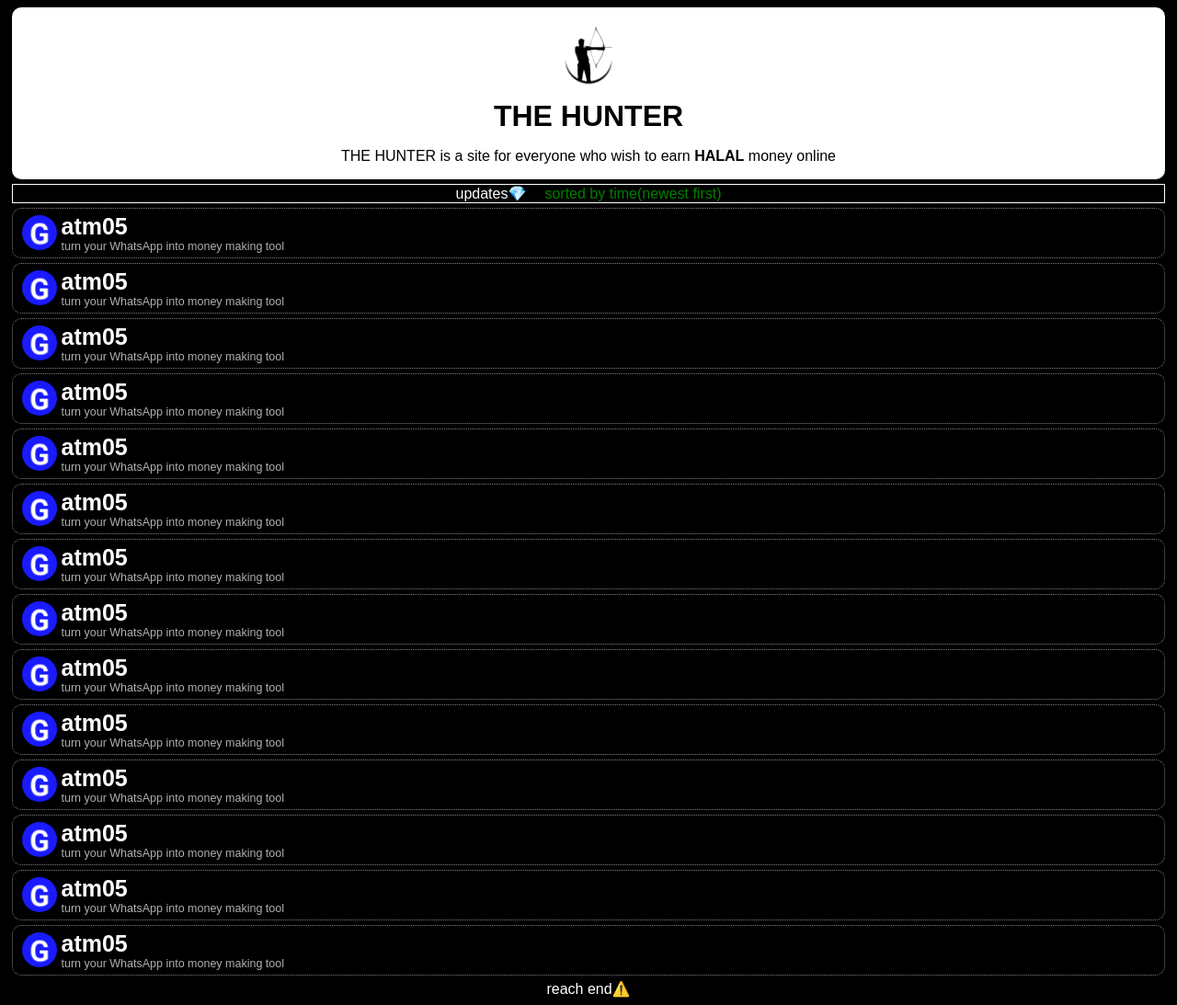
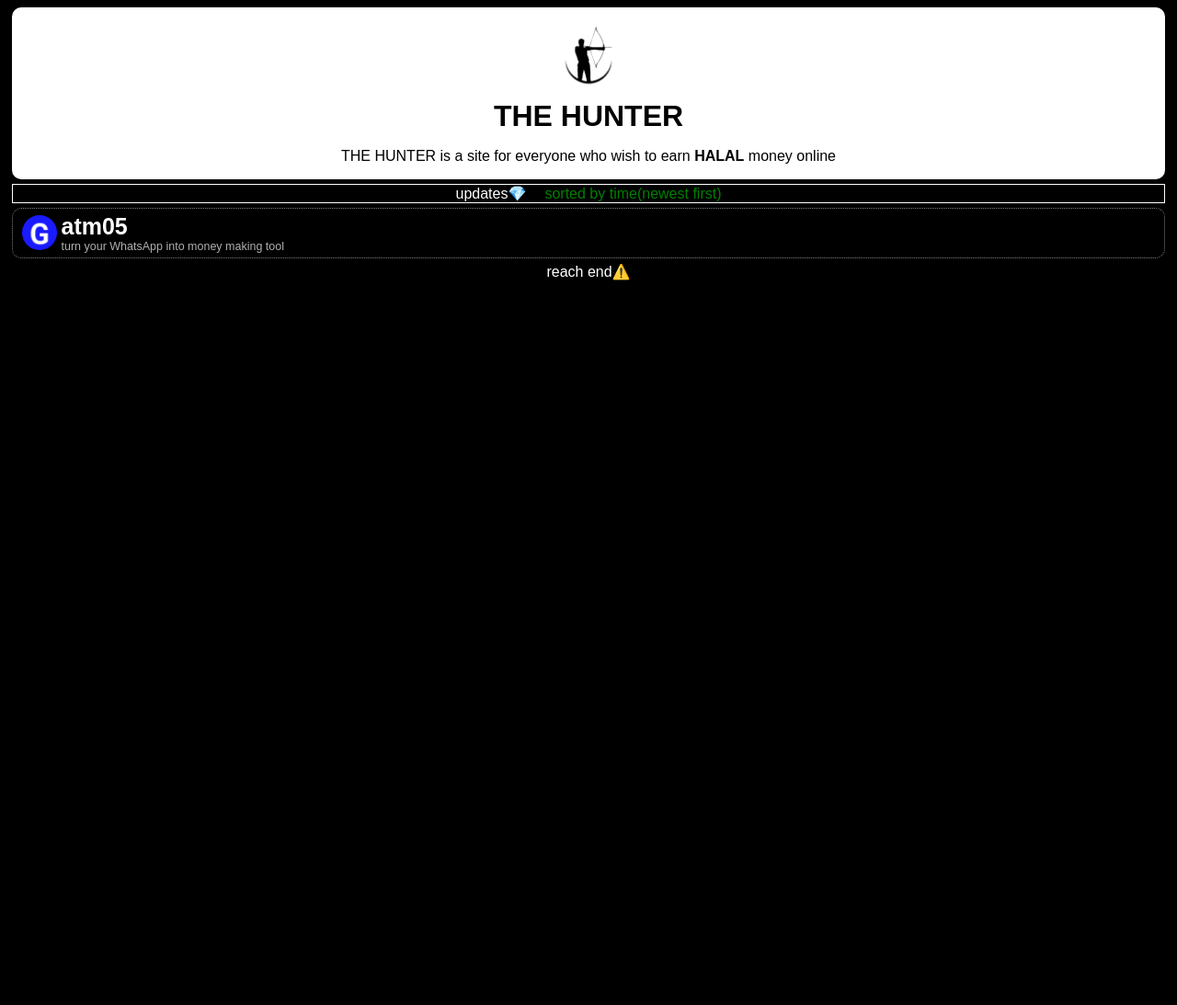
Before and after one commit to jauro-coder/the-hunter, a plain HTML site: page index.html in a window 1280 px wide. Shown: the whole page at 92% size. After the commit the page ends 800 px from the top, so only its background shows below. Drawn offline with Linux system fonts and the light colour scheme.

Commit message:
Update index.html

```diff
--- a/index.html
+++ b/index.html
@@ -25,97 +25,6 @@
                     <span class="description">turn your WhatsApp into money making tool</span>
                 </a>
             </div>
-            <div class="list">
-                <a href="https://atm05.com/#/reg?i=B49652" class="app-link" target="_blank">
-                    <img src="g.png" class="app-logo">
-                    <span class="name">atm05</span>
-                    <span class="description">turn your WhatsApp into money making tool</span>
-                </a>
-            </div>
-            <div class="list">
-                <a href="https://atm05.com/#/reg?i=B49652" class="app-link" target="_blank">
-                    <img src="g.png" class="app-logo">
-                    <span class="name">atm05</span>
-                    <span class="description">turn your WhatsApp into money making tool</span>
-                </a>
-            </div>
-            <div class="list">
-                <a href="https://atm05.com/#/reg?i=B49652" class="app-link" target="_blank">
-                    <img src="g.png" class="app-logo">
-                    <span class="name">atm05</span>
-                    <span class="description">turn your WhatsApp into money making tool</span>
-                </a>
-            </div>
-            <div class="list">
-                <a href="https://atm05.com/#/reg?i=B49652" class="app-link" target="_blank">
-                    <img src="g.png" class="app-logo">
-                    <span class="name">atm05</span>
-                    <span class="description">turn your WhatsApp into money making tool</span>
-                </a>
-            </div>
-            <div class="list">
-                <a href="https://atm05.com/#/reg?i=B49652" class="app-link" target="_blank">
-                    <img src="g.png" class="app-logo">
-                    <span class="name">atm05</span>
-                    <span class="description">turn your WhatsApp into money making tool</span>
-                </a>
-            </div>
-            <div class="list">
-                <a href="https://atm05.com/#/reg?i=B49652" class="app-link" target="_blank">
-                    <img src="g.png" class="app-logo">
-                    <span class="name">atm05</span>
-                    <span class="description">turn your WhatsApp into money making tool</span>
-                </a>
-            </div>
-            <div class="list">
-                <a href="https://atm05.com/#/reg?i=B49652" class="app-link" target="_blank">
-                    <img src="g.png" class="app-logo">
-                    <span class="name">atm05</span>
-                    <span class="description">turn your WhatsApp into money making tool</span>
-                </a>
-            </div>
-            <div class="list">
-                <a href="https://atm05.com/#/reg?i=B49652" class="app-link" target="_blank">
-                    <img src="g.png" class="app-logo">
-                    <span class="name">atm05</span>
-                    <span class="description">turn your WhatsApp into money making tool</span>
-                </a>
-            </div>
-            <div class="list">
-                <a href="https://atm05.com/#/reg?i=B49652" class="app-link" target="_blank">
-                    <img src="g.png" class="app-logo">
-                    <span class="name">atm05</span>
-                    <span class="description">turn your WhatsApp into money making tool</span>
-                </a>
-            </div>
-            <div class="list">
-                <a href="https://atm05.com/#/reg?i=B49652" class="app-link" target="_blank">
-                    <img src="g.png" class="app-logo">
-                    <span class="name">atm05</span>
-                    <span class="description">turn your WhatsApp into money making tool</span>
-                </a>
-            </div>
-            <div class="list">
-                <a href="https://atm05.com/#/reg?i=B49652" class="app-link" target="_blank">
-                    <img src="g.png" class="app-logo">
-                    <span class="name">atm05</span>
-                    <span class="description">turn your WhatsApp into money making tool</span>
-                </a>
-            </div>
-            <div class="list">
-                <a href="https://atm05.com/#/reg?i=B49652" class="app-link" target="_blank">
-                    <img src="g.png" class="app-logo">
-                    <span class="name">atm05</span>
-                    <span class="description">turn your WhatsApp into money making tool</span>
-                </a>
-            </div>
-            <div class="list">
-                <a href="https://atm05.com/#/reg?i=B49652" class="app-link" target="_blank">
-                    <img src="g.png" class="app-logo">
-                    <span class="name">atm05</span>
-                    <span class="description">turn your WhatsApp into money making tool</span>
-                </a>
-            </div>
             <footer>reach end⚠️</footer>
         </div>
     </body>
```
